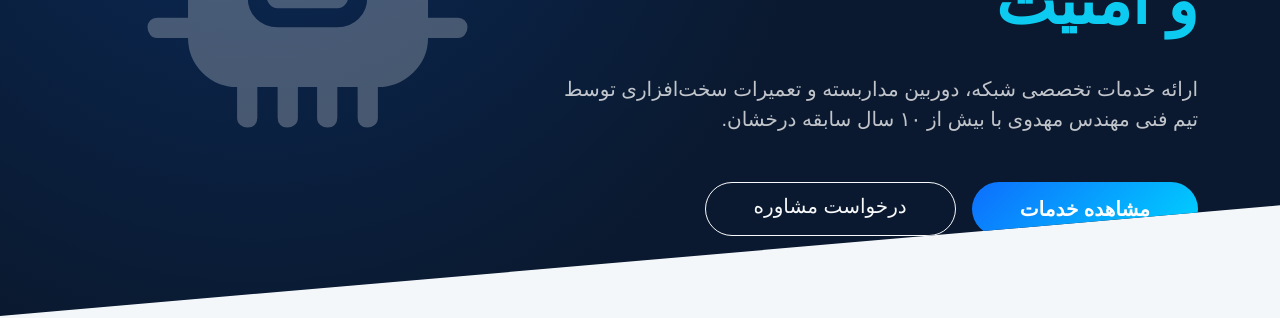
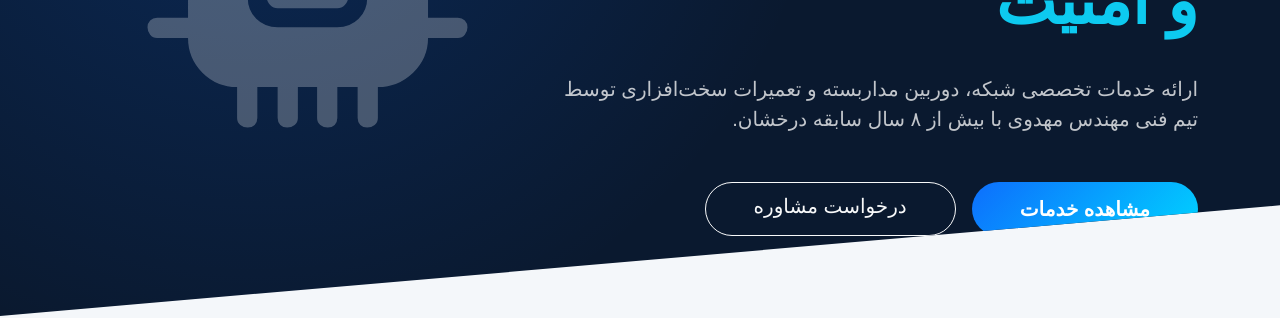
Before and after one commit to alimahdavi79/TechNet, a Jekyll site: the page index.html, which Jekyll copies as it is, in a window 1280 px wide and 1400 px high, scrolled down 240 px. Shown: the part 182-500 px from the top of the window. Built offline with Jekyll 4.4.1, drawn with Linux system fonts in a browser that asks for light colours; a style sheet for code colours, icons or effects is not loaded; some of the changed text lies outside the part shown.

Commit message:
Update index.html

```diff
--- a/index.html
+++ b/index.html
@@ -58,7 +58,7 @@
                 <div class="col-lg-7 text-center text-lg-start">
                     <span class="badge bg-primary mb-3 px-3 py-2 rounded-pill shadow-sm">تخصص در دنیای دیجیتال</span>
                     <h1 class="display-3 fw-bold mb-4 lh-base">هوشمندسازی زیرساخت‌های <span class="text-info">تکنولوژی و امنیت</span></h1>
-                    <p class="lead opacity-75 mb-5 fs-5">ارائه خدمات تخصصی شبکه، دوربین مداربسته و تعمیرات سخت‌افزاری توسط تیم فنی مهندس مهدوی با بیش از ۱۰ سال سابقه درخشان.</p>
+                    <p class="lead opacity-75 mb-5 fs-5">ارائه خدمات تخصصی شبکه، دوربین مداربسته و تعمیرات سخت‌افزاری توسط تیم فنی مهندس مهدوی با بیش از ۸ سال سابقه درخشان.</p>
                     <div class="d-flex justify-content-center justify-content-lg-start gap-3">
                         <a href="#services" class="btn btn-main btn-lg px-5">مشاهده خدمات</a>
                         <a href="contact.html" class="btn btn-outline-light btn-lg rounded-pill px-5">درخواست مشاوره</a>
@@ -124,7 +124,7 @@
                             <p class="small text-muted mb-0">پروژه موفق</p>
                         </div>
                         <div class="col-6 stat-box">
-                            <h3 class="fw-bold text-primary mb-0">۱۲+</h3>
+                            <h3 class="fw-bold text-primary mb-0">۸+</h3>
                             <p class="small text-muted mb-0">سال تجربه فنی</p>
                         </div>
                     </div>
@@ -153,10 +153,11 @@
             </div>
             <hr class="w-50 mx-auto opacity-25">
             <p class="small text-white-50 mt-4 mb-0">طراحی و اجرا توسط تیم تک‌نت | مدیریت: مهندس مهدوی</p>
-            <p class="x-small text-white-50 mt-2">© ۱۴۰۳ - تمامی حقوق محفوظ است</p>
+            <p class="x-small text-white-50 mt-2">© ۱۴۰۴ - تمامی حقوق محفوظ است</p>
         </div>
     </footer>
 
     <script src="https://cdn.jsdelivr.net/npm/bootstrap@5.3.2/dist/js/bootstrap.bundle.min.js"></script>
 </body>
+
 </html>
```
